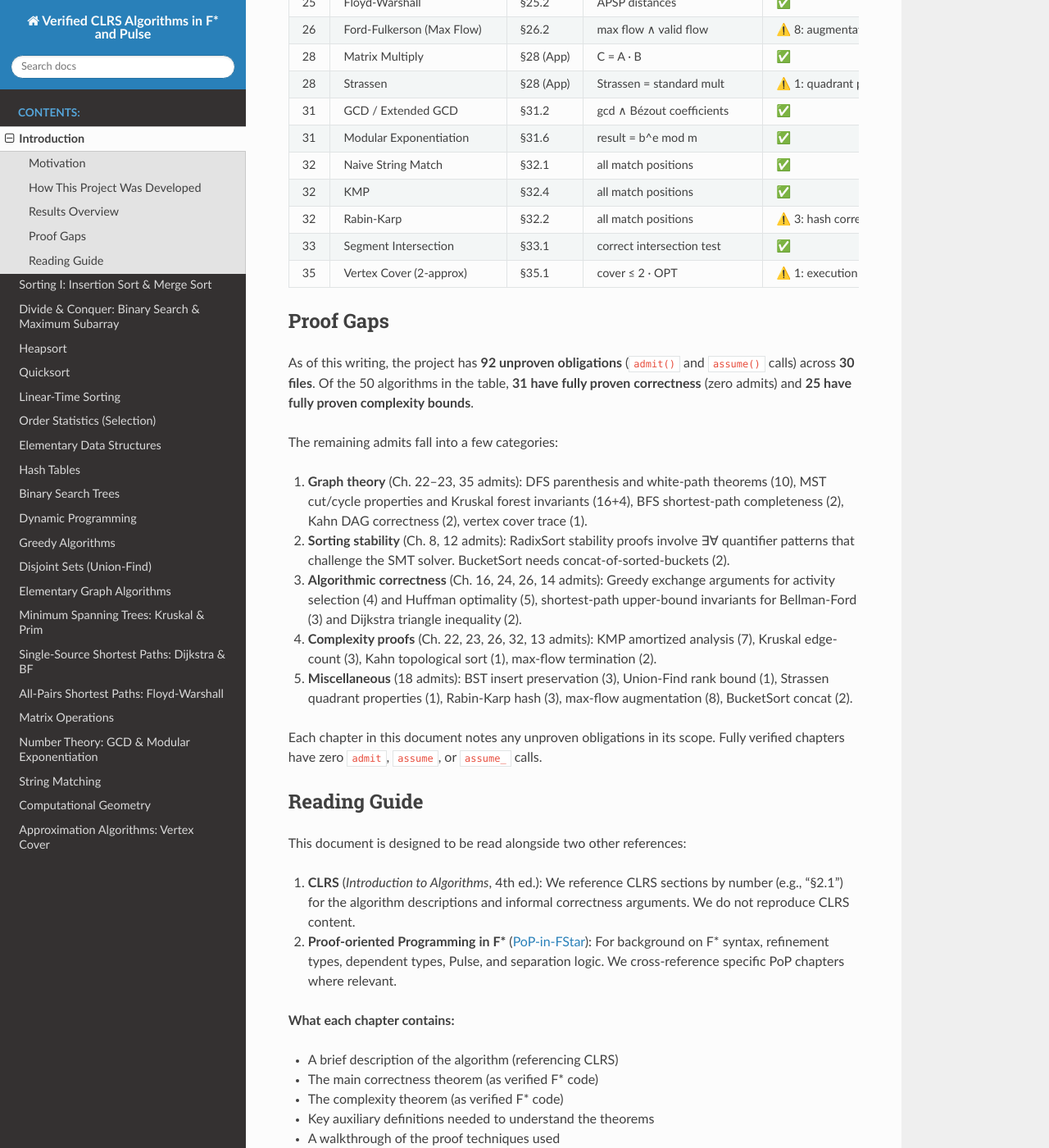
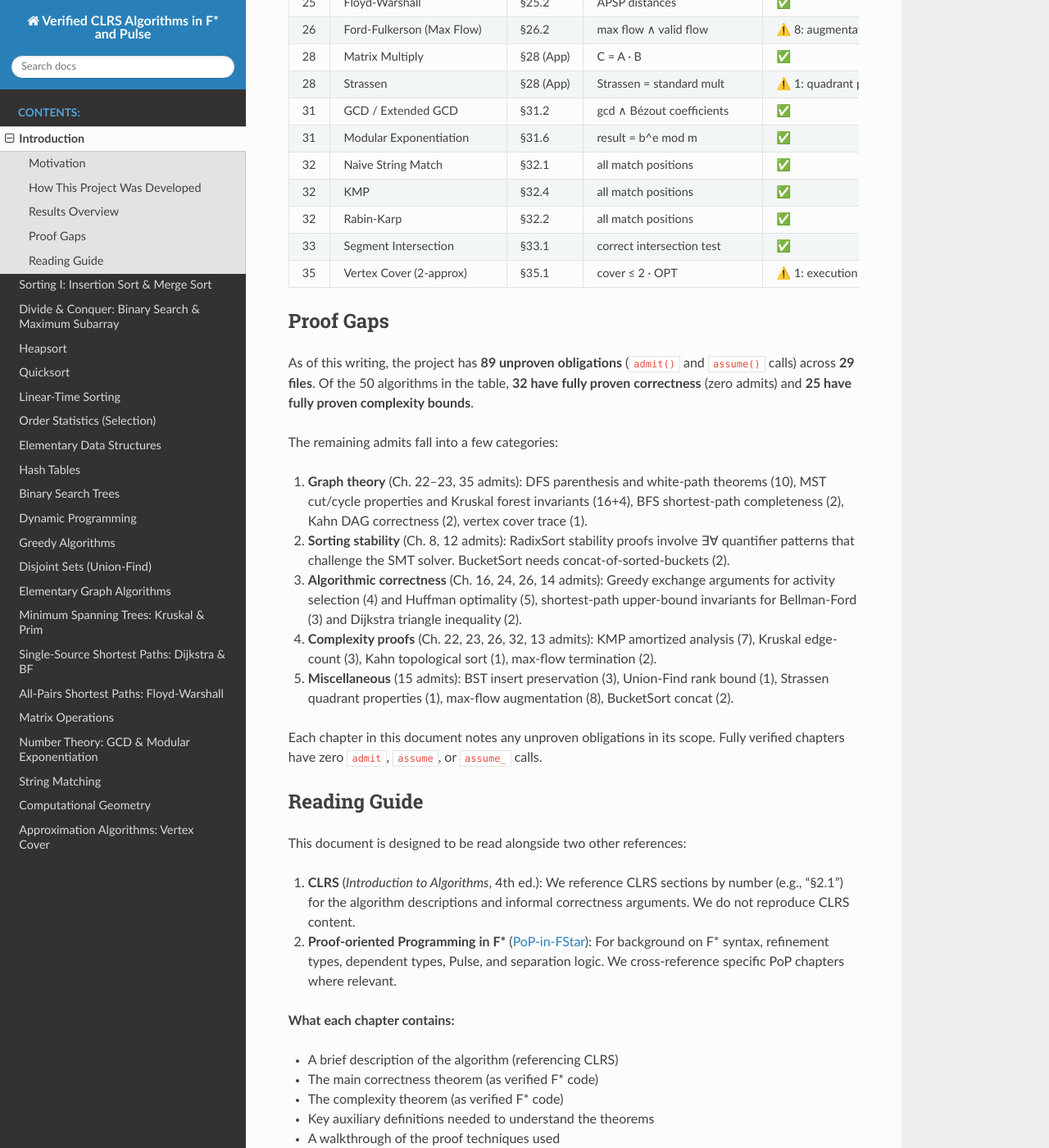
Before and after one commit to FStarLang/AlgoStar, a Sphinx documentation site: the page built from doc/intro.rst, in a window 1280 px wide and 1400 px high, scrolled down 3604 px. Shown: the whole window at 82% size. Built offline with Sphinx 7.4.7 and the Read the Docs theme 3.1.0, drawn with Linux system fonts in a browser that asks for light colours.

Commit message:
Update docs: RabinKarp.Spec now fully proven (0 admits)
- intro.rst: update table (✅), counts (89 admits, 29 files, 32 proven)
- ch32_string_match.rst: update spec description with CLRS-faithful hash,
  proof structure, zero admits

Co-authored-by: Copilot <223556219+Copilot@users.noreply.github.com>

```diff
--- a/doc/intro.rst
+++ b/doc/intro.rst
@@ -411,7 +411,7 @@ lines. The table below summarizes the status of each algorithm.
      - Rabin-Karp
      - §32.2
      - all match positions
-     - ⚠️ 3: hash correctness
+     - ✅
      - ✅ Pure O(nm)
    * - 33
      - Segment Intersection
@@ -429,9 +429,9 @@ lines. The table below summarizes the status of each algorithm.
 Proof Gaps
 ----------
 
-As of this writing, the project has **92 unproven obligations**
-(``admit()`` and ``assume()`` calls) across **30 files**.  Of the 50
-algorithms in the table, **31 have fully proven correctness** (zero
+As of this writing, the project has **89 unproven obligations**
+(``admit()`` and ``assume()`` calls) across **29 files**.  Of the 50
+algorithms in the table, **32 have fully proven correctness** (zero
 admits) and **25 have fully proven complexity bounds**.
 
 The remaining admits fall into a few categories:
@@ -454,9 +454,9 @@ The remaining admits fall into a few categories:
    amortized analysis (7), Kruskal edge-count (3), Kahn
    topological sort (1), max-flow termination (2).
 
-5. **Miscellaneous** (18 admits):
+5. **Miscellaneous** (15 admits):
    BST insert preservation (3), Union-Find rank bound (1),
-   Strassen quadrant properties (1), Rabin-Karp hash (3),
+   Strassen quadrant properties (1),
    max-flow augmentation (8), BucketSort concat (2).
 
 Each chapter in this document notes any unproven obligations in its
```
Also changed, not shown: doc/ch32_string_match.rst (+33 -14 lines).
